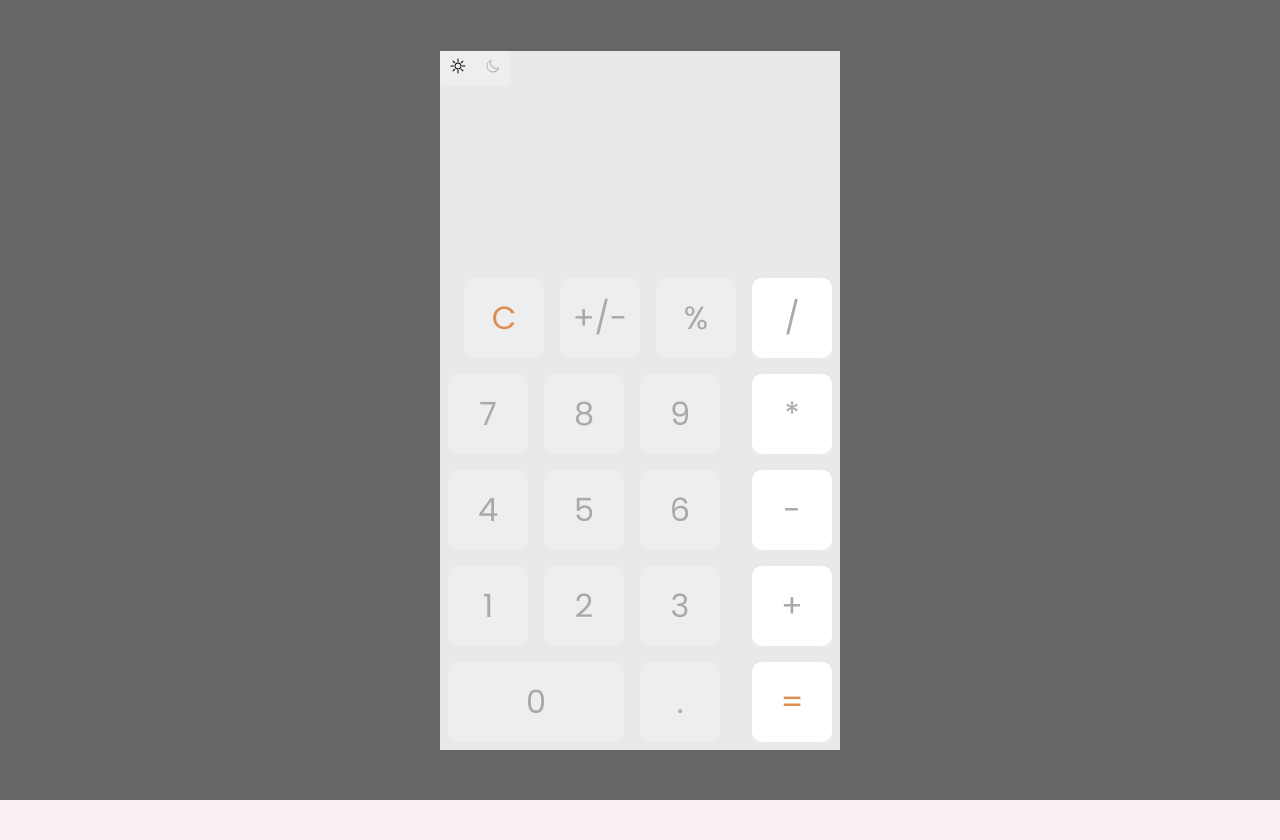
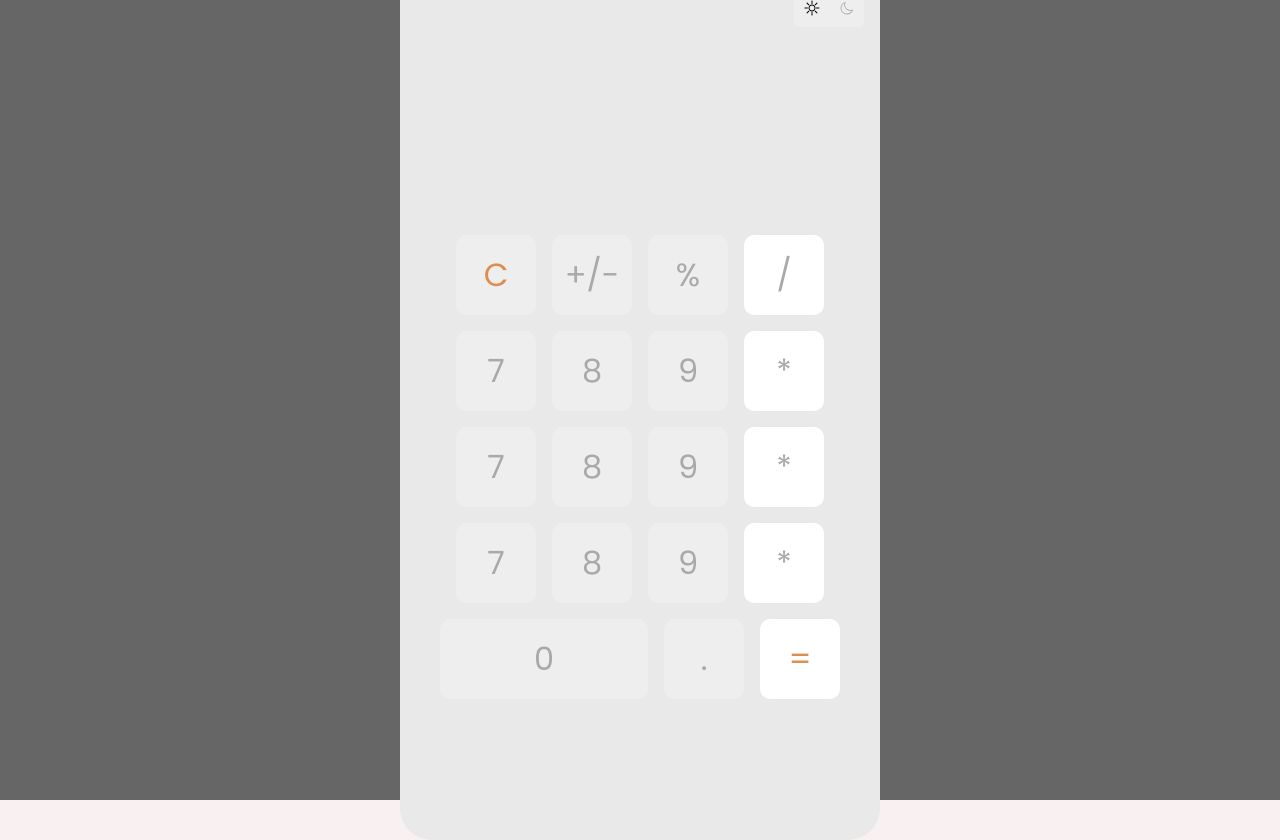
Before and after one commit to MatheusFellipi/calculatora-Reactjs, a React (Create React App) app: page / in a window 1280 px wide. Before the commit the page ends 800 px from the top, so only its background shows below. Built offline with nearby package versions, Linux system fonts and the light colour scheme.

Commit message:
Organizando melhor os estilos e as tag.

```diff
--- a/src/page/Landing/index.tsx
+++ b/src/page/Landing/index.tsx
@@ -1,11 +1,16 @@
 import { useState } from "react";
 import { Buttons } from "../../components/Buttons";
-import { ButtonsContainer, Calculador, Container, Display } from "./styles";
+import {
+  ButtonsContainer,
+  Calculador,
+  Container,
+  Display,
+  ButtonsTheme,
+} from "./styles";
 
 import * as math from "mathjs";
 import { SwitchTheme } from "../../components/switchTheme";
 
-const number = [7, 8, 9, 4, 5, 6, 1, 2, 3, 0];
 const operator = ["*", "/", "+", ".", "-"];
 
 export default function Index() {
@@ -43,18 +48,19 @@ export default function Index() {
   return (
     <Container>
       <Calculador>
+        <ButtonsTheme>
           <SwitchTheme />
+        </ButtonsTheme>
+
         <Display results={result}>
           <p>{input}</p>
           {result !== "" ? <p className="result">{result}</p> : ""}
         </Display>
 
         <ButtonsContainer>
-          <section className="buttons">
           <Buttons name="C" type="button" handleClick={handleLimpar} />
           <Buttons name="+/-" type="button" />
           <Buttons name="%" type="button" />
-
           <Buttons
             operator={true}
             color="#fff"
@@ -62,21 +68,21 @@ export default function Index() {
             name="/"
             handleClick={() => handleOperator("/")}
           />
-          </section>
-
-          <section className="buttons">
-            <div className="btn-number">
-              {number.map((num) => (
           <Buttons
-                  key={num}
             type="button"
-                  name={num.toString()}
-                  handleClick={() => handleInsertNum(num.toString())}
+            name={"7"}
+            handleClick={() => handleInsertNum("7")}
           />
-              ))}
-              <Buttons name="." type="button" />
-            </div>
-            <div className="operator-number">
+          <Buttons
+            type="button"
+            name={"8"}
+            handleClick={() => handleInsertNum("8")}
+          />
+          <Buttons
+            type="button"
+            name={"9"}
+            handleClick={() => handleInsertNum("9")}
+          />
           <Buttons
             operator={true}
             color="#fff"
@@ -84,30 +90,63 @@ export default function Index() {
             type="button"
             handleClick={() => handleOperator("*")}
           />
-
           <Buttons
-                operator={true}
-                color="#fff"
-                name="-"
             type="button"
-                handleClick={() => handleOperator("-")}
+            name={"7"}
+            handleClick={() => handleInsertNum("7")}
+          />
+          <Buttons
+            type="button"
+            name={"8"}
+            handleClick={() => handleInsertNum("8")}
+          />
+          <Buttons
+            type="button"
+            name={"9"}
+            handleClick={() => handleInsertNum("9")}
           />
           <Buttons
             operator={true}
             color="#fff"
-                name="+"
+            name="*"
             type="button"
-                handleClick={() => handleOperator("+")}
+            handleClick={() => handleOperator("*")}
+          />
+          <Buttons
+            type="button"
+            name={"7"}
+            handleClick={() => handleInsertNum("7")}
+          />
+          <Buttons
+            type="button"
+            name={"8"}
+            handleClick={() => handleInsertNum("8")}
+          />
+          <Buttons
+            type="button"
+            name={"9"}
+            handleClick={() => handleInsertNum("9")}
+          />
+          <Buttons
+            operator={true}
+            color="#fff"
+            name="*"
+            type="button"
+            handleClick={() => handleOperator("*")}
+          />
+          <Buttons
+            type="button"
+            name={"0"}
+            handleClick={() => handleInsertNum("0")}
           />
 
+          <Buttons name="." type="button" />
           <Buttons
             operator={true}
             name="="
             type="button"
             handleClick={handleCalculator}
           />
-            </div>
-          </section>
         </ButtonsContainer>
       </Calculador>
     </Container>
--- a/src/page/Landing/styles.ts
+++ b/src/page/Landing/styles.ts
@@ -8,10 +8,21 @@ export const Container = styled.div`
   background: ${(props) => props.theme.background};
 `;
 
+export const ButtonsTheme = styled.div`
+  display: flex;
+  justify-content: flex-end;
+  margin: 1rem;
+  padding: 0 1rem;
+  width: 100%;
+`;
+
 export const Calculador = styled.main`
   display: flex;
   flex-direction: column;
-  width: 25rem;
+  width: 30rem;
+  height: 55rem;
+  border-radius: 2rem;
+  padding: 1rem;
   background: ${(props) => props.theme.palette.common.background};
 `;
 
@@ -35,28 +46,16 @@ export const Display = styled.div<DisplayProps>`
     padding: 0rem 1rem 0 0;
     border-radius: 10px;
     :last-child {
-      font-size: 3rem;
+      font-size: 2rem;
     }
   }
 `;
 
 export const ButtonsContainer = styled.div`
   display: flex;
-  flex-direction: column;
-
-  .buttons {
-    display: flex;
-    justify-content: flex-end;
-  }
-  .operator-number {
-    display: flex;
-    flex-direction: column;
-  }
-  .btn-number {
-    display: flex;
-    flex-wrap: wrap;
-    div:nth-last-child(2) {
-      width: 11rem;
-    }
+  flex-wrap: wrap;
+  justify-content: center;
+  div:nth-last-child(3) {
+    width: 13rem;
   }
 `;
```
Lines whose indentation alone changed are shown as unchanged.
